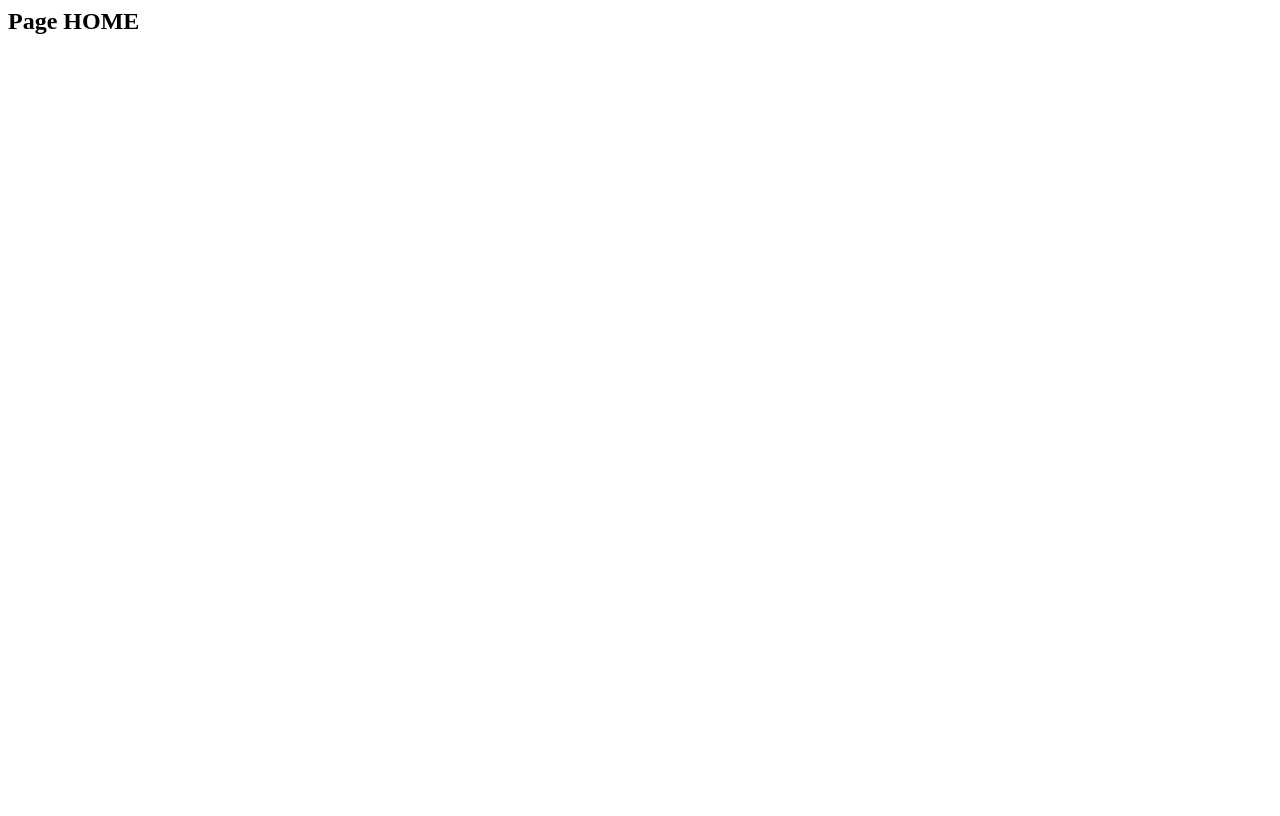
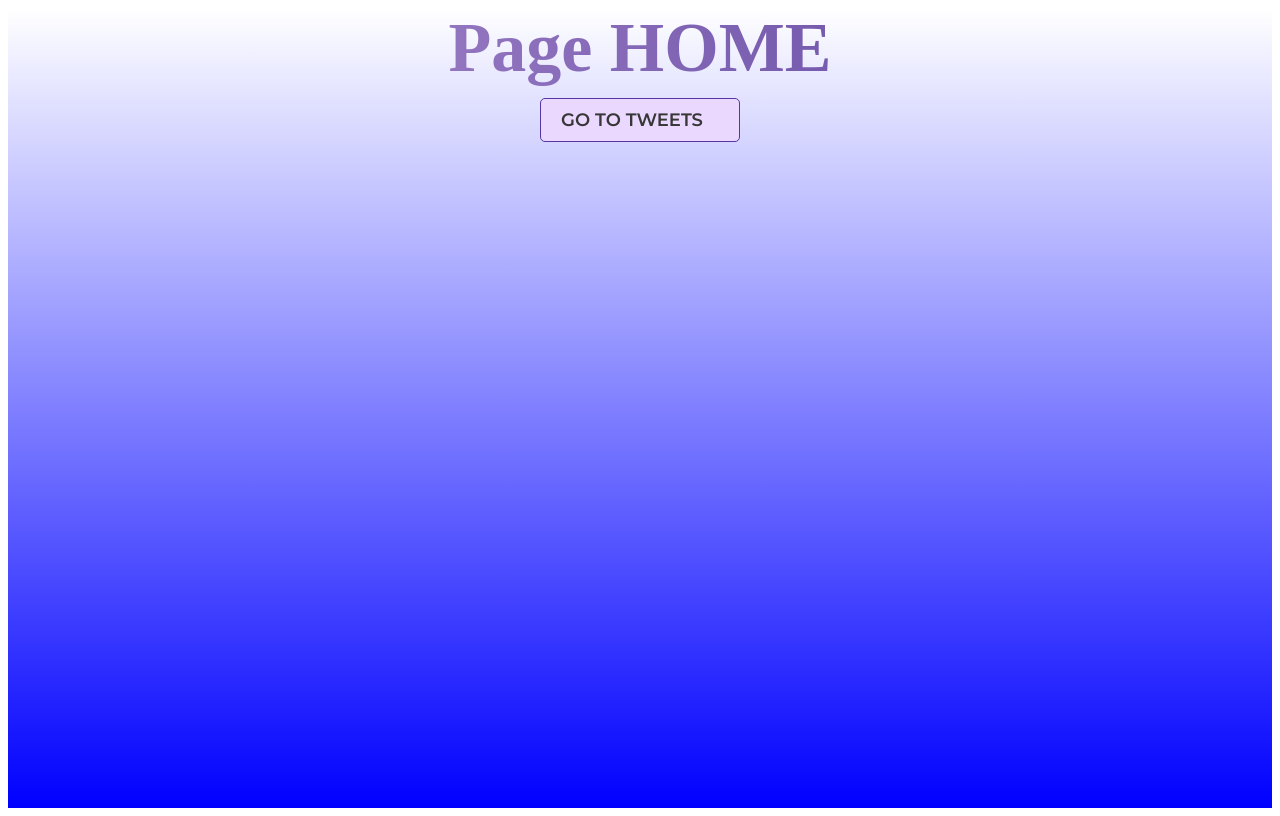
Before and after one commit to yuriipol/test-work, a React (Create React App) app: page / in a window 1280 px wide. Built offline with nearby package versions, Linux system fonts and the light colour scheme.

Commit message:
add style

```diff
--- a/package.json
+++ b/package.json
@@ -1,7 +1,6 @@
 {
   "name": "test-work-goit",
   "version": "0.1.0",
-  "homepage": "https://github.com/yuriipol/test-work",
   "private": true,
   "dependencies": {
     "@testing-library/jest-dom": "^5.16.5",
@@ -20,7 +19,9 @@
     "start": "react-scripts start",
     "build": "react-scripts build",
     "test": "react-scripts test",
-    "eject": "react-scripts eject"
+    "eject": "react-scripts eject",
+    "predeploy": "npm run build",
+    "deploy": "netlify deploy -p"
   },
   "eslintConfig": {
     "extends": [
--- a/src/Components/Pages/Home/Home.jsx
+++ b/src/Components/Pages/Home/Home.jsx
@@ -1,9 +1,13 @@
+import { NavLink } from "react-router-dom";
 import style from "./Home.module.css";
 
 const Home = () => {
   return (
-    <div>
+    <div className={style.home}>
       <h2 className={style.title}>Page HOME</h2>
+      <NavLink to={"/tweets"} className={style.tweets}>
+        <span className={style.textButton}>Go to tweets</span>
+      </NavLink>
     </div>
   );
 };
--- a/src/Components/Pages/Home/Home.module.css
+++ b/src/Components/Pages/Home/Home.module.css
@@ -0,0 +1,49 @@
+.home {
+  width: 100%;
+  height: 100vh;
+  background: linear-gradient(#fff, blue);
+}
+.title {
+  display: flex;
+  align-items: center;
+  justify-content: center;
+  font-size: 70px;
+  font-weight: 600;
+  background-image: linear-gradient(to left, #553c9a, #b393d3);
+  color: transparent;
+  background-clip: text;
+  -webkit-background-clip: text;
+}
+.tweets {
+  display: block;
+  margin-left: auto;
+  margin-right: auto;
+  width: 200px;
+  padding: 10px 20px;
+  font-size: 16px;
+  color: #333;
+  background-color: #ebd8ff;
+  border: 1px solid #5736a3;
+  border-radius: 5px;
+  cursor: pointer;
+  transition: all 0.2s ease-in-out;
+  margin-bottom: 10px;
+  margin-top: 10px;
+}
+.tweets:hover,
+.textButton:hover {
+  background-color: #5cd3a8;
+  color: #fff;
+  outline: none;
+}
+.textButton {
+  font-family: "Montserrat";
+  font-style: normal;
+  font-weight: 600;
+  font-size: 18px;
+  line-height: 22px;
+
+  text-transform: uppercase;
+
+  color: #373737;
+}
```
